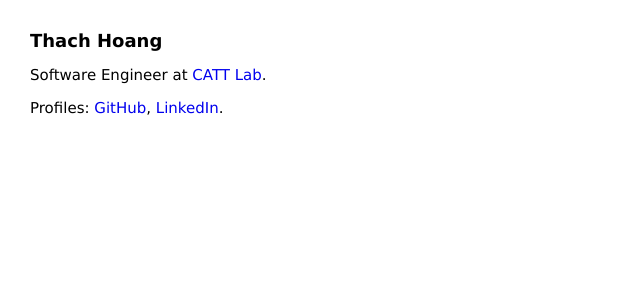
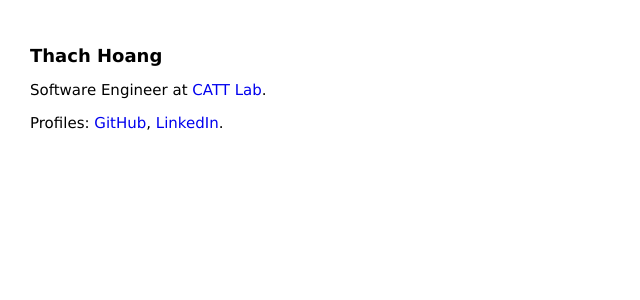
Before and after one commit to thachhoang/thachhoang.github.com, a Jekyll site: the page built from index.html, in a window 1280 px wide. Shown: the top 300 px of the page, without its empty margins (0-640 px from the left). Built offline with Jekyll 4.4.1, drawn with Linux system fonts in a browser that asks for light colours.

Commit message:
More top padding, default scrollbar behavior

```diff
--- a/css/main.scss
+++ b/css/main.scss
@@ -1,9 +1,5 @@
 ---
 ---
-html {
-	overflow-y: scroll;
-}
-
 body {
 	font-family: Verdana, Arial, sans-serif;
 	font-size: 15px;
@@ -29,7 +25,7 @@ a {
 }
 
 section:first-child {
-	margin-top: 2em;
+	margin-top: 3em;
 }
 
 section, nav {
```
